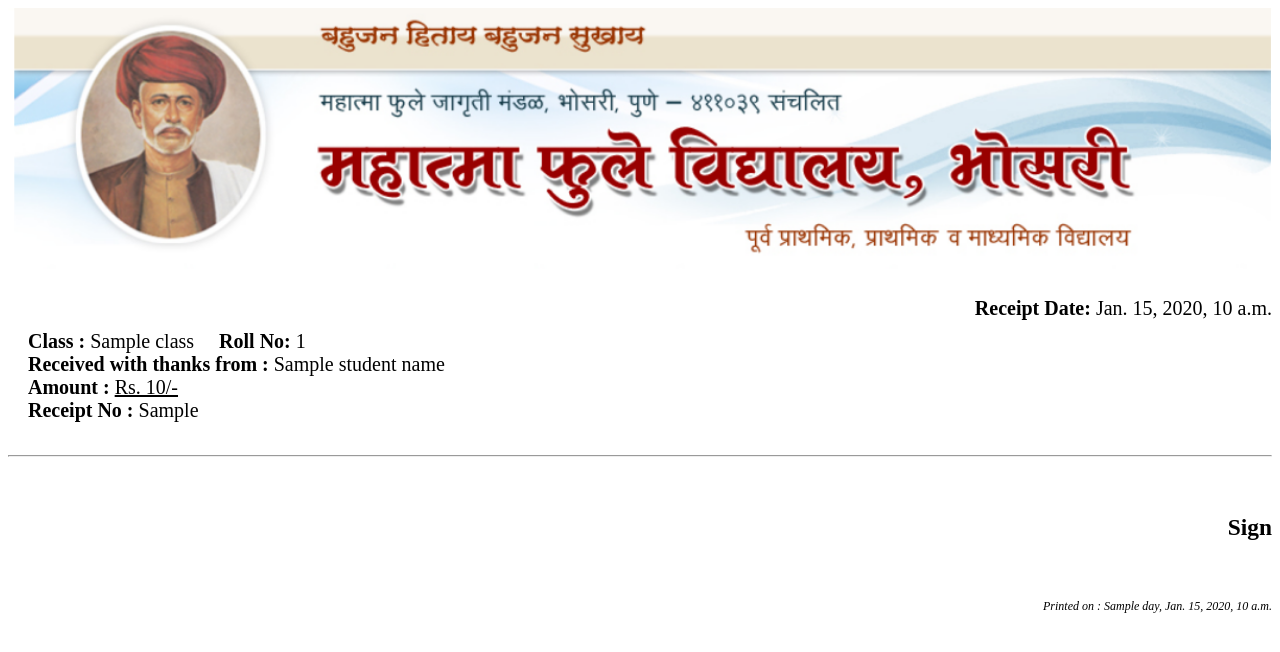
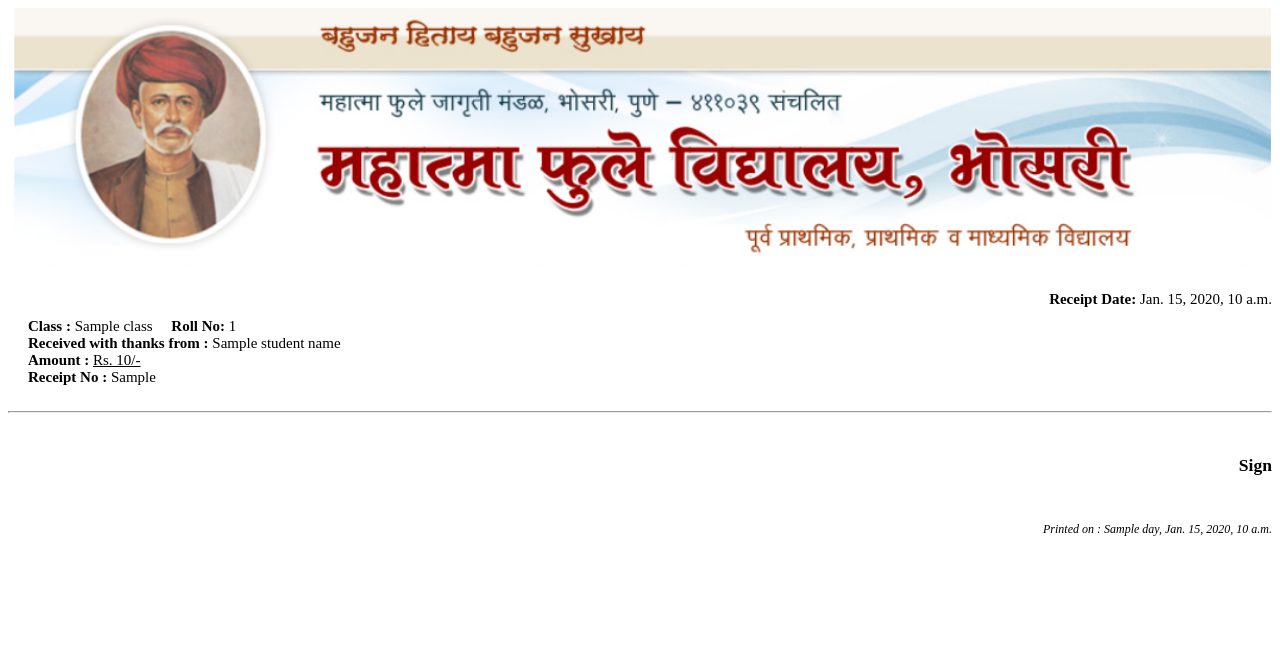
Before and after one commit to vinkarkhanis/schoolSystem, a Django app: template templates/pdfTemplate.html in a window 1280 px wide. Shown: the top 652 px of the page. Run offline with Django 3.2, Linux system fonts and the light colour scheme; the template is opened without the code that fills it: most values are stand-ins (such as "Sample title", 1, 10 or a date in 2020).

Commit message:
Changed PDF page size to A4

```diff
--- a/templates/bonafide_certificate.html
+++ b/templates/bonafide_certificate.html
@@ -5,7 +5,7 @@
         <title>Reciept</title>
         <style type="text/css">
         @page{
-            size: A3;
+            size: A4;
             margin: 2.5cm 1.5cm 0.5cm 1.5cm;}
             body {
                 font-weight: 200;
--- a/templates/pdfTemplate.html
+++ b/templates/pdfTemplate.html
@@ -5,11 +5,11 @@
         <title>Reciept</title>
         <style type="text/css">
         @page{
-            size: letter landscape;
+            size: A4;
             margin: 2.5cm 1.5cm 0.5cm 1.5cm;}
             body {
                 font-weight: 200;
-                font-size: 20px;
+                font-size: 15px;
             }
             .header {
                 font-size: 20px;
```
Also changed, not shown: other parts of templates/bonafide_certificate.html (+1 -1 lines).
